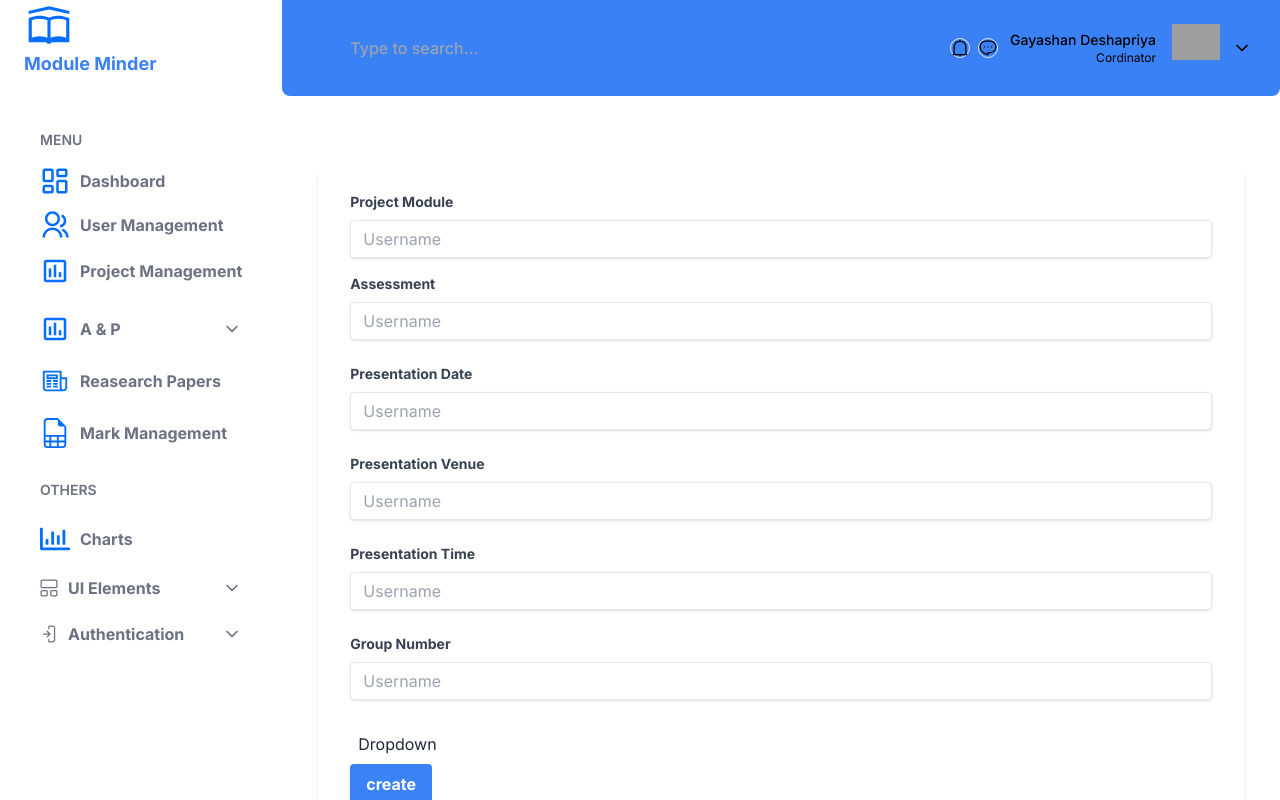
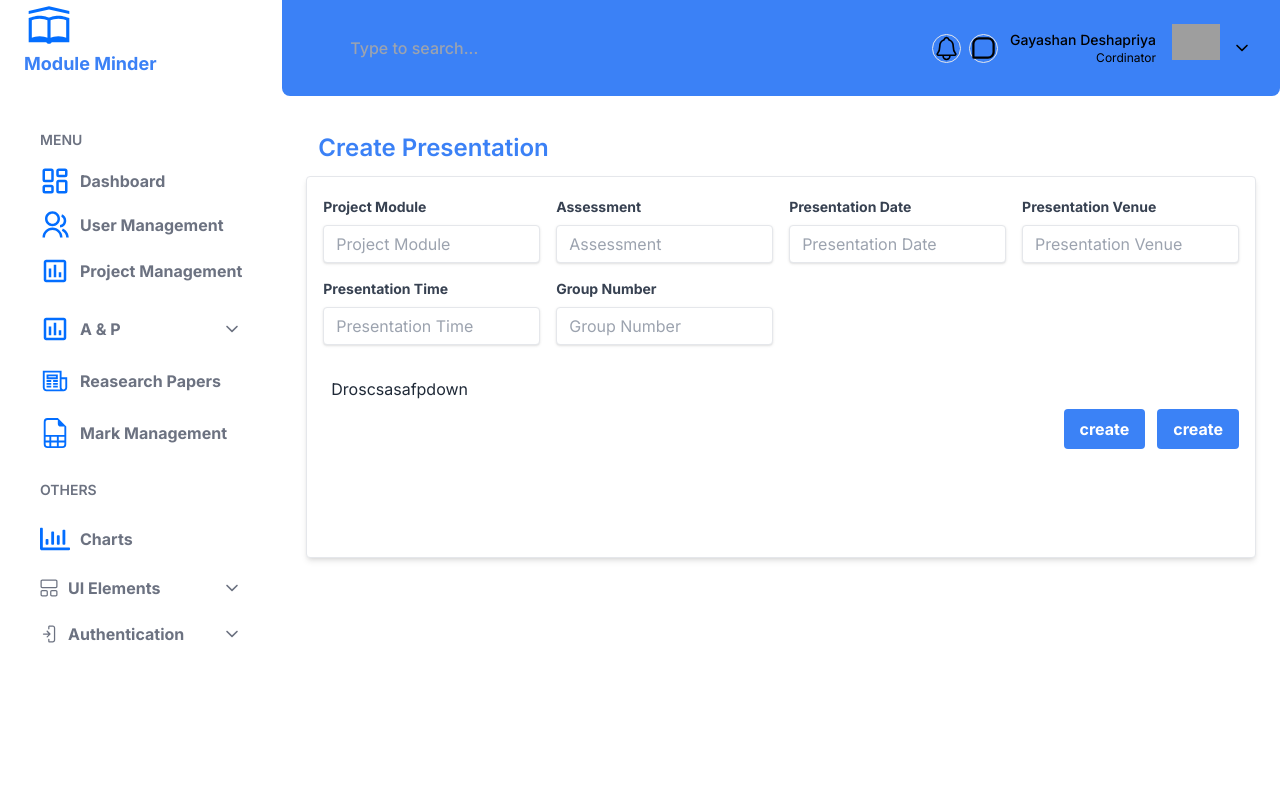
Before and after one commit to ITPM-JUN-WE-06/PMMS_frontend, a Next.js app: page /presentation in a window 1280 px wide. Built offline with nearby package versions, Linux system fonts and the light colour scheme; grey boxes are pictures that could not be loaded.

Commit message:
fixed presentation folm layout

```diff
--- a/app/assessments/page.tsx
+++ b/app/assessments/page.tsx
@@ -8,6 +8,7 @@ const page = () => {
   return (
     <Layout>
       <div className="container mx-auto">
+
         <div className="flex justify-end">
           <Link href="/assessments/createNewAssessment">
             <Button name="Create New Assessment" />
--- a/app/components/Header/DropdownMessage.tsx
+++ b/app/components/Header/DropdownMessage.tsx
@@ -1,6 +1,7 @@
 import { useEffect, useRef, useState } from "react";
 import Link from "next/link";
 import Image from "next/image";
+import { BiMessageSquare } from "react-icons/bi";
 
 const DropdownMessage = () => {
   const [dropdownOpen, setDropdownOpen] = useState(false);
@@ -54,31 +55,11 @@ const DropdownMessage = () => {
           <span className="absolute -z-1 inline-flex h-full w-full animate-ping rounded-full bg-meta-1 opacity-75"></span>
         </span>
 
-        <svg
-          className="fill-current duration-300 ease-in-out"
-          width="18"
-          height="18"
-          viewBox="0 0 18 18"
-          fill="none"
-          xmlns="http://www.w3.org/2000/svg"
-        >
-          <path
-            d="M10.9688 1.57495H7.03135C3.43135 1.57495 0.506348 4.41558 0.506348 7.90308C0.506348 11.3906 2.75635 13.8375 8.26885 16.3125C8.40947 16.3687 8.52197 16.3968 8.6626 16.3968C8.85947 16.3968 9.02822 16.3406 9.19697 16.2281C9.47822 16.0593 9.64697 15.75 9.64697 15.4125V14.2031H10.9688C14.5688 14.2031 17.522 11.3625 17.522 7.87495C17.522 4.38745 14.5688 1.57495 10.9688 1.57495ZM10.9688 12.9937H9.3376C8.80322 12.9937 8.35322 13.4437 8.35322 13.9781V15.0187C3.6001 12.825 1.74385 10.8 1.74385 7.9312C1.74385 5.14683 4.10635 2.8687 7.03135 2.8687H10.9688C13.8657 2.8687 16.2563 5.14683 16.2563 7.9312C16.2563 10.7156 13.8657 12.9937 10.9688 12.9937Z"
-            fill=""
-          />
-          <path
-            d="M5.42812 7.28442C5.0625 7.28442 4.78125 7.56567 4.78125 7.9313C4.78125 8.29692 5.0625 8.57817 5.42812 8.57817C5.79375 8.57817 6.075 8.29692 6.075 7.9313C6.075 7.56567 5.79375 7.28442 5.42812 7.28442Z"
-            fill=""
-          />
-          <path
-            d="M9.00015 7.28442C8.63452 7.28442 8.35327 7.56567 8.35327 7.9313C8.35327 8.29692 8.63452 8.57817 9.00015 8.57817C9.33765 8.57817 9.64702 8.29692 9.64702 7.9313C9.64702 7.56567 9.33765 7.28442 9.00015 7.28442Z"
-            fill=""
-          />
-          <path
-            d="M12.5719 7.28442C12.2063 7.28442 11.925 7.56567 11.925 7.9313C11.925 8.29692 12.2063 8.57817 12.5719 8.57817C12.9375 8.57817 13.2188 8.29692 13.2188 7.9313C13.2188 7.56567 12.9094 7.28442 12.5719 7.28442Z"
-            fill=""
-          />
-        </svg>
+        <BiMessageSquare className="text-lg "  style={{
+          width: "1.5em",
+          height: "1.5em",
+
+        }}/>
       </Link>
 
       {/* <!-- Dropdown Start --> */}
--- a/app/components/Header/DropdownNotification.tsx
+++ b/app/components/Header/DropdownNotification.tsx
@@ -1,5 +1,6 @@
 import { useEffect, useRef, useState } from "react";
 import Link from "next/link";
+import { IoNotificationsOutline } from "react-icons/io5";
 
 const DropdownNotification = () => {
   const [dropdownOpen, setDropdownOpen] = useState(false);
@@ -52,19 +53,11 @@ const DropdownNotification = () => {
           <span className="absolute -z-1 inline-flex h-full w-full animate-ping rounded-full bg-meta-1 opacity-75"></span>
         </span>
 
-        <svg
-          className="fill-current duration-300 ease-in-out"
-          width="18"
-          height="18"
-          viewBox="0 0 18 18"
-          fill="none"
-          xmlns="http://www.w3.org/2000/svg"
-        >
-          <path
-            d="M16.1999 14.9343L15.6374 14.0624C15.5249 13.8937 15.4687 13.7249 15.4687 13.528V7.67803C15.4687 6.01865 14.7655 4.47178 13.4718 3.31865C12.4312 2.39053 11.0812 1.7999 9.64678 1.6874V1.1249C9.64678 0.787402 9.36553 0.478027 8.9999 0.478027C8.6624 0.478027 8.35303 0.759277 8.35303 1.1249V1.65928C8.29678 1.65928 8.24053 1.65928 8.18428 1.6874C4.92178 2.05303 2.4749 4.66865 2.4749 7.79053V13.528C2.44678 13.8093 2.39053 13.9499 2.33428 14.0343L1.7999 14.9343C1.63115 15.2155 1.63115 15.553 1.7999 15.8343C1.96865 16.0874 2.2499 16.2562 2.55928 16.2562H8.38115V16.8749C8.38115 17.2124 8.6624 17.5218 9.02803 17.5218C9.36553 17.5218 9.6749 17.2405 9.6749 16.8749V16.2562H15.4687C15.778 16.2562 16.0593 16.0874 16.228 15.8343C16.3968 15.553 16.3968 15.2155 16.1999 14.9343ZM3.23428 14.9905L3.43115 14.653C3.5999 14.3718 3.68428 14.0343 3.74053 13.6405V7.79053C3.74053 5.31553 5.70928 3.23428 8.3249 2.95303C9.92803 2.78428 11.503 3.2624 12.6562 4.2749C13.6687 5.1749 14.2312 6.38428 14.2312 7.67803V13.528C14.2312 13.9499 14.3437 14.3437 14.5968 14.7374L14.7655 14.9905H3.23428Z"
-            fill=""
-          />
-        </svg>
+        <IoNotificationsOutline className="text-lg"  style={{
+          width: "1.5em",
+          height: "1.5em",
+
+        }}/>
       </Link>
 
       <div
--- a/app/components/Header/index.tsx
+++ b/app/components/Header/index.tsx
@@ -4,6 +4,8 @@ import DropdownMessage from "./DropdownMessage";
 import DropdownNotification from "./DropdownNotification";
 import DropdownUser from "./DropdownUser";
 import Image from "next/image";
+import profileImg from "../../assets/Profile picture.png"
+
 
 const Header = (props: {
   sidebarOpen: string | boolean | undefined;
--- a/app/components/presentation/PresentationCreationForm.tsx
+++ b/app/components/presentation/PresentationCreationForm.tsx
@@ -1,100 +1,112 @@
 import React from "react";
 import Button from "../button";
-import Dropdown from "../../components/assessment/dropdown"
+import PannelDropdown from "../../components/presentation/pannelDropdown";
 
 const PresentationCreationForm = () => {
   return (
+    <div className="bg-white shadow-md rounded px-4 pt-1 pb-4 flex border p-8">
+      <form>
+        <div className="py-2 grid grid-rows-2 gap-4">
+          <div className="py-2 grid grid-cols-4 gap-4">
             <div>
-      <form className="bg-white shadow-md rounded px-8 pt-6 pb-8 mb-4">
-        <div className="mb-4">
               <label
                 className="block text-gray-700 text-sm font-bold mb-2"
-            htmlFor="username"
+                htmlFor="projectModule"
               >
                 Project Module
               </label>
               <input
                 className="shadow appearance-none border rounded w-full py-2 px-3 text-gray-700 leading-tight focus:outline-none focus:shadow-outline"
-            id="username"
+                id="projectModule"
                 type="text"
-            placeholder="Username"
+                placeholder="Project Module"
               />
             </div>
-        <div className="mb-6">
+
+            <div>
               <label
                 className="block text-gray-700 text-sm font-bold mb-2"
-            htmlFor="password"
+                htmlFor="assessment"
               >
                 Assessment
               </label>
               <input
                 className="shadow appearance-none border rounded w-full py-2 px-3 text-gray-700 leading-tight focus:outline-none focus:shadow-outline"
-            id="username"
+                id="assessment"
                 type="text"
-            placeholder="Username"
+                placeholder="Assessment"
               />
             </div>
-        <div className="mb-6">
+
+            <div>
               <label
                 className="block text-gray-700 text-sm font-bold mb-2"
-            htmlFor="password"
+                htmlFor="presentationDate"
               >
                 Presentation Date
               </label>
               <input
                 className="shadow appearance-none border rounded w-full py-2 px-3 text-gray-700 leading-tight focus:outline-none focus:shadow-outline"
-            id="username"
+                id="presentationDate"
                 type="text"
-            placeholder="Username"
+                placeholder="Presentation Date"
               />
             </div>
-        <div className="mb-6">
+
+            <div>
               <label
                 className="block text-gray-700 text-sm font-bold mb-2"
-            htmlFor="password"
+                htmlFor="presentationVenue"
               >
                 Presentation Venue
               </label>
               <input
                 className="shadow appearance-none border rounded w-full py-2 px-3 text-gray-700 leading-tight focus:outline-none focus:shadow-outline"
-            id="username"
+                id="presentationVenue"
                 type="text"
-            placeholder="Username"
+                placeholder="Presentation Venue"
               />
             </div>
-        <div className="mb-6">
+
+            <div>
               <label
                 className="block text-gray-700 text-sm font-bold mb-2"
-            htmlFor="password"
+                htmlFor="presentationTime"
               >
                 Presentation Time
               </label>
               <input
                 className="shadow appearance-none border rounded w-full py-2 px-3 text-gray-700 leading-tight focus:outline-none focus:shadow-outline"
-            id="username"
+                id="presentationTime"
                 type="text"
-            placeholder="Username"
+                placeholder="Presentation Time"
               />
             </div>
-        <div className="mb-6">
+
+            <div>
               <label
                 className="block text-gray-700 text-sm font-bold mb-2"
-            htmlFor="password"
+                htmlFor="groupNumber"
               >
                 Group Number
               </label>
               <input
                 className="shadow appearance-none border rounded w-full py-2 px-3 text-gray-700 leading-tight focus:outline-none focus:shadow-outline"
-            id="username"
+                id="groupNumber"
                 type="text"
-            placeholder="Username"
+                placeholder="Group Number"
               />
             </div>
+          </div>
 
-        <Dropdown/>
+          <div>
+            <PannelDropdown />
+            <div className="flex items-center justify-end gap-3">
+            <Button name="create" />
+            <Button name="create" />
+          </div>
+          </div>
 
-        <div className="flex items-center justify-between">
-          <Button name="create" />
         </div>
       </form>
     </div>
--- /dev/null
+++ b/app/components/presentation/pannelDropdown.tsx
@@ -0,0 +1,31 @@
+// components/Dropdown.js
+"use client"
+import { useState } from 'react'
+
+const PannelDropdown = () => {
+  const [isOpen, setIsOpen] = useState(false)
+
+  const toggleDropdown = () => {
+    setIsOpen(!isOpen)
+  }
+
+  return (
+    <div className="relative">
+      <button
+        className="block p-2 text-gray-800"
+        onClick={toggleDropdown}
+      >
+        Droscsasafpdown
+      </button>
+      {isOpen && (
+        <div className="absolute z-10 mt-2 py-2 bg-white rounded shadow-md">
+          <a href="#" className="block px-4 py-2 text-gray-800 hover:bg-gray-200">Optionfsd ffdf f</a>
+          <a href="#" className="block px-4 py-2 text-gray-800 hover:bg-gray-200">Option 2</a>
+          <a href="#" className="block px-4 py-2 text-gray-800 hover:bg-gray-200">Option 3</a>
+        </div>
+      )}
+    </div>
+  )
+}
+
+export default PannelDropdown
--- a/app/presentation/page.tsx
+++ b/app/presentation/page.tsx
@@ -6,7 +6,8 @@ const page = () => {
   return (
     <div>
       <Layout>
-      <div className="container mx-auto px-3 py-12">
+      <div className="container mx-auto">
+      <h1 className="text-2xl font-semibold text-primary m-3 ">Create Presentation</h1>
         <PresentationCreationForm />
       </div>
         </Layout>
```
Also changed, not shown: 1 other file (tests, documents, lock files or other folders). Lines whose indentation alone changed are shown as unchanged.
